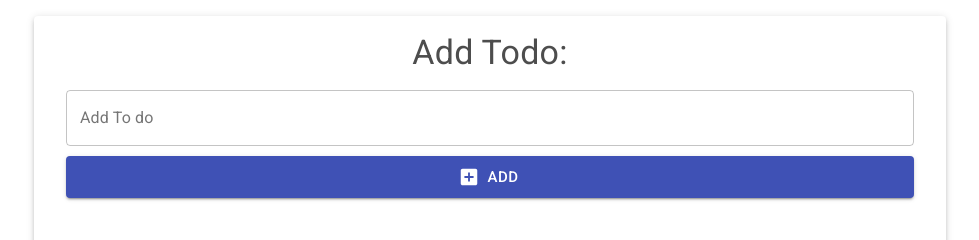
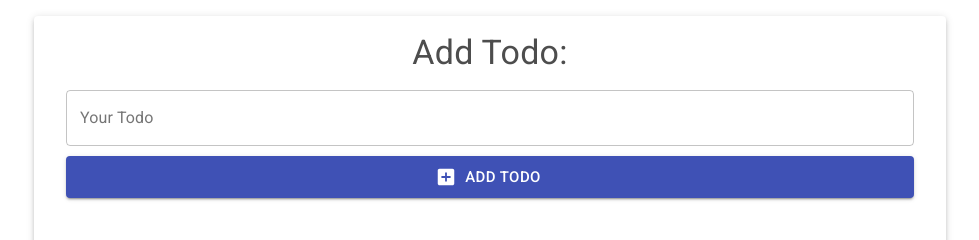
Before and after one commit to disko998/todo, a React (Create React App) app: page / in a window 1280 px wide. Shown: the top 240 px of the page, without its empty margins (150-1129 px from the left). Built offline with nearby package versions, Linux system fonts and the light colour scheme.

Commit message:
added new todoForm component

```diff
--- a/src/App.js
+++ b/src/App.js
@@ -3,7 +3,7 @@ import { Container } from '@material-ui/core'
 import { Provider } from 'react-redux'
 import { PersistGate } from 'redux-persist/integration/react'
 
-import { TodoCard } from './components'
+import TodoCard from './components/TodoCard'
 import { store, persistor } from './redux/store'
 
 function App() {
--- a/src/components/TodoCard.jsx
+++ b/src/components/TodoCard.jsx
@@ -1,11 +1,9 @@
-import React, { useState } from 'react'
-import { Typography, Box, Paper, TextField, Button } from '@material-ui/core'
+import React from 'react'
+import { Typography, Box, Paper } from '@material-ui/core'
 import { makeStyles } from '@material-ui/core'
-import AddBoxIcon from '@material-ui/icons/AddBox'
-import { connect } from 'react-redux'
 
 import TodoList from './TodoList'
-import { addTodo } from '../redux/todos.actions'
+import TodoForm from './TodoForm'
 
 const useStyle = makeStyles({
     box: {
@@ -18,25 +16,10 @@ const useStyle = makeStyles({
         color: '#4d4d4d',
         textAlign: 'center',
     },
-    input: {
-        width: '100%',
-    },
-    button: {
-        marginTop: 10,
-    },
 })
 
-function TodoCard({ addTodo }) {
-    const [todoValue, setValue] = useState('')
+function TodoCard() {
     const classes = useStyle()
-
-    const addNewTodo = () => {
-        todoValue.length && addTodo(todoValue)
-        setValue('')
-    }
-    const onTextChange = e => {
-        setValue(e.target.value)
-    }
 
     return (
         <Box my={2}>
@@ -45,26 +28,7 @@ function TodoCard({ addTodo }) {
                     <Typography variant='h4' className={classes.title}>
                         Add Todo:
                     </Typography>
-                    <Box my={2} px={2} display='flex' flexDirection='column'>
-                        <TextField
-                            value={todoValue}
-                            onChange={onTextChange}
-                            className={classes.input}
-                            id='todo'
-                            label='Add To do'
-                            variant='outlined'
-                        />
-                        <Button
-                            onClick={addNewTodo}
-                            variant='contained'
-                            color='primary'
-                            size='large'
-                            className={classes.button}
-                            startIcon={<AddBoxIcon />}
-                        >
-                            Add
-                        </Button>
-                    </Box>
+                    <TodoForm />
                     <TodoList />
                 </Box>
             </Paper>
@@ -72,8 +36,4 @@ function TodoCard({ addTodo }) {
     )
 }
 
-const mapDispatchToProps = dispatch => ({
-    addTodo: text => dispatch(addTodo(text)),
-})
-
-export default connect(null, mapDispatchToProps)(TodoCard)
+export default TodoCard
--- /dev/null
+++ b/src/components/TodoForm.jsx
@@ -0,0 +1,58 @@
+import React, { useState } from 'react'
+import { Box, TextField, Button } from '@material-ui/core'
+import { makeStyles } from '@material-ui/core'
+import AddBoxIcon from '@material-ui/icons/AddBox'
+import { connect } from 'react-redux'
+
+import { addTodo } from '../redux/todos.actions'
+
+const useStyle = makeStyles({
+    input: {
+        width: '100%',
+    },
+    button: {
+        marginTop: 10,
+    },
+})
+
+function TodoForm({ addTodo }) {
+    const [todoValue, setValue] = useState('')
+    const classes = useStyle()
+
+    const addNewTodo = () => {
+        todoValue.length && addTodo(todoValue)
+        setValue('')
+    }
+    const onTextChange = e => {
+        setValue(e.target.value)
+    }
+
+    return (
+        <Box my={2} px={2} display='flex' flexDirection='column'>
+            <TextField
+                value={todoValue}
+                onChange={onTextChange}
+                className={classes.input}
+                id='todo'
+                label='Your Todo'
+                variant='outlined'
+            />
+            <Button
+                onClick={addNewTodo}
+                variant='contained'
+                color='primary'
+                size='large'
+                className={classes.button}
+                startIcon={<AddBoxIcon />}
+            >
+                Add Todo
+            </Button>
+        </Box>
+    )
+}
+
+const mapDispatchToProps = dispatch => ({
+    addTodo: text => dispatch(addTodo(text)),
+})
+
+export default connect(null, mapDispatchToProps)(TodoForm)
--- a/src/components/index.js
+++ /dev/null
@@ -1,4 +0,0 @@
-import TodoCard from './TodoCard'
-import TodoList from './TodoList'
-
-export { TodoCard, TodoList }
--- a/src/redux/todos.actions.js
+++ b/src/redux/todos.actions.js
@@ -1,14 +1,16 @@
+import actionType from './todos.types'
+
 export const addTodo = text => ({
-    type: 'ADD_TODO',
+    type: actionType.ADD_TODO,
     payload: text,
 })
 
 export const removeTodo = id => ({
-    type: 'REMOVE_TODO',
+    type: actionType.REMOVE_TODO,
     payload: id,
 })
 
 export const toggleTodo = id => ({
-    type: 'TOGGLE_TODO',
+    type: actionType.TOGGLE_TODO,
     payload: id,
 })
--- a/src/redux/todos.reducer.js
+++ b/src/redux/todos.reducer.js
@@ -1,12 +1,13 @@
 import { randomId } from '../utils'
+import actionType from './todos.types'
 
 export function todoReducer(state = [], action) {
     switch (action.type) {
-        case 'ADD_TODO':
+        case actionType.ADD_TODO:
             return state.concat([{ id: randomId(), text: action.payload, completed: false }])
-        case 'REMOVE_TODO':
+        case actionType.REMOVE_TODO:
             return state.filter(todo => todo.id !== action.payload)
-        case 'TOGGLE_TODO':
+        case actionType.TOGGLE_TODO:
             return state.map(todo => (action.payload === todo.id ? { ...todo, completed: !todo.completed } : todo))
         default:
             return state
--- /dev/null
+++ b/src/redux/todos.types.js
@@ -0,0 +1,5 @@
+export default {
+    ADD_TODO: 'ADD_TODO',
+    REMOVE_TODO: 'REMOVE_TODO',
+    TOGGLE_TODO: 'TOGGLE_TODO',
+}
```
